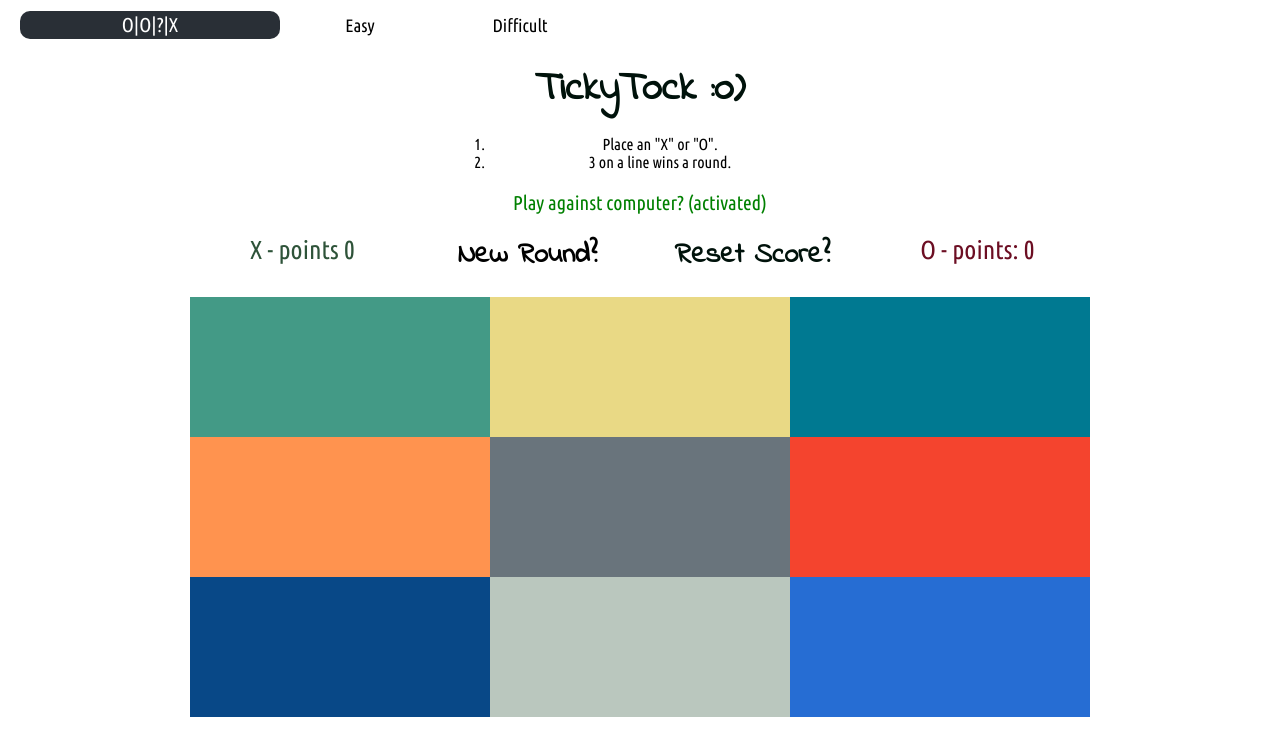
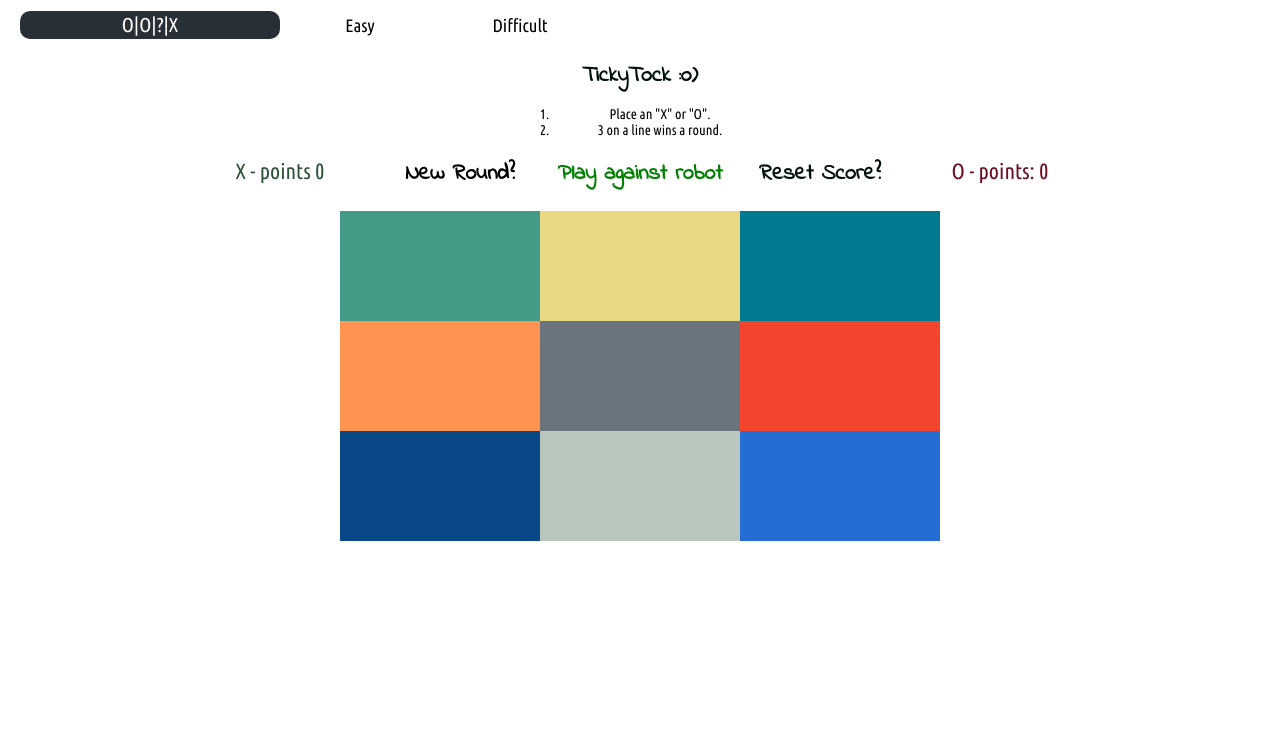
Before and after one commit to Lukdani/TickyTock, a React (Create React App) app in the folder 3stribe/: page / in a window 1280 px wide. Shown: the top 756 px of the page. Built offline with nearby package versions, Linux system fonts and the light colour scheme.

Commit message:
change AI toggle button

```diff
--- a/3stribe/src/components/TickTock3/TickTock3.css
+++ b/3stribe/src/components/TickTock3/TickTock3.css
@@ -1,11 +1,11 @@
 #gameHeading {
   margin: 0;
   padding: 0;
-  font-size: 40px;
+  font-size: 22px;
 }
 
 .gameHeader {
-  margin-top: 10px;
+  margin-top: 5px;
   width: 30%;
   margin-right: auto;
   margin-left: auto;
@@ -15,7 +15,7 @@
 
 #gameOver {
   text-align: center;
-  font-size: 40px;
+  font-size: 22px;
   color: red;
   margin: auto;
   margin-top: 0;
@@ -23,16 +23,16 @@
 }
 
 .instructions {
-  width: 30%;
+  width: 20%;
   margin: 0px auto;
-  font-size: 16px;
+  font-size: 14px;
   margin-bottom: 20px;
 }
 
 .gameContainer {
   display: grid;
   grid-template-columns: repeat(3, 1fr);
-  width: 900px;
+  width: 600px;
   margin: 15px auto;
   align-items: center;
 }
@@ -47,17 +47,18 @@
 
 .field {
   display: grid;
-  height: 140px;
+  height: 110px;
   border: 0px solid #fff;
   border-radius: 0%;
   /*background-color: #38828F;*/
   background-color: #266dd3;
   align-items: center;
-  font-size: 110px;
+  font-size: 95px;
   padding: 0;
   margin: 0;
   color: #ffffff;
   font-family: "indie flower";
+  z-index: 0;
 }
 
 .field1 {
@@ -124,7 +125,7 @@ h2 {
   color: #00120b;
   font-family: "indie flower";
   font-weight: 900;
-  font-size: 28px;
+  font-size: 22px;
 }
 
 #resetScore {
@@ -133,24 +134,26 @@ h2 {
   color: #00120b;
   font-family: "indie flower";
   font-weight: 900;
-  font-size: 28px;
+  font-size: 22px;
 }
 
 #playerOneScore {
   flex: 1;
-  font-size: 26px;
+  font-size: 22px;
   color: #2e5339;
 }
 
 #playerTwoScore {
   flex: 1;
-  font-size: 26px;
+  font-size: 22px;
   color: #6c0e23;
 }
 
-.toggleAi {
-  font-size: 20px;
-  padding: 0px;
+#toggleAi {
   cursor: pointer;
-  color: green;
+  flex: 1;
+  color: #00120b;
+  font-family: "indie flower";
+  font-weight: 900;
+  font-size: 22px;
 }
--- a/3stribe/src/components/TickTock3/Tock3.js
+++ b/3stribe/src/components/TickTock3/Tock3.js
@@ -895,12 +895,6 @@ class TickTock3 extends Component {
             <li>3 on a line wins a round.</li>
           </ol>
         </div>
-        <div className="toggleAi">
-          <p onClick={this.toggleAi}>
-            Play against computer?{" "}
-            {this.state.players[1].aI ? "(activated)" : "(deactivated)"}
-          </p>
-        </div>
         <div className="scoreBoard">
           <p id="playerOneScore">X - points {this.state.players[0].score}</p>
           <h2
@@ -909,6 +903,17 @@ class TickTock3 extends Component {
             style={this.state.gameOver ? { color: "red" } : { color: "black" }}
           >
             New Round?
+          </h2>
+          <h2
+            id="toggleAi"
+            style={
+              this.state.players[1].aI
+                ? { color: "green" }
+                : { color: "red", textDecoration: "line-through" }
+            }
+            onClick={this.toggleAi}
+          >
+            Play against robot{" "}
           </h2>
           <h2 id="resetScore" onClick={this.resetScore}>
             Reset Score?{" "}
```
